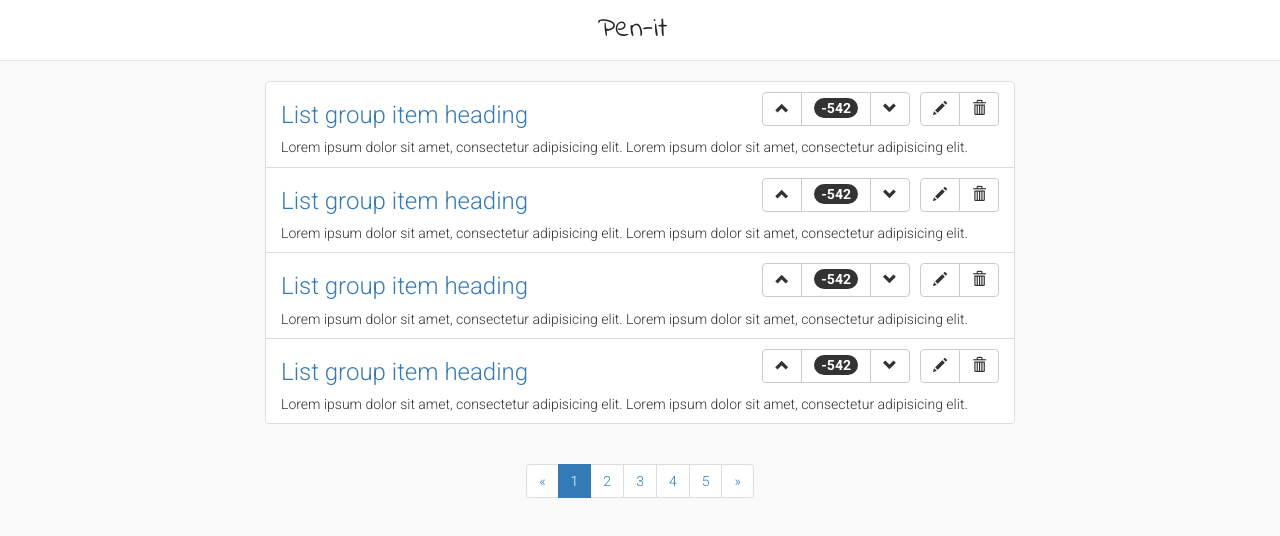
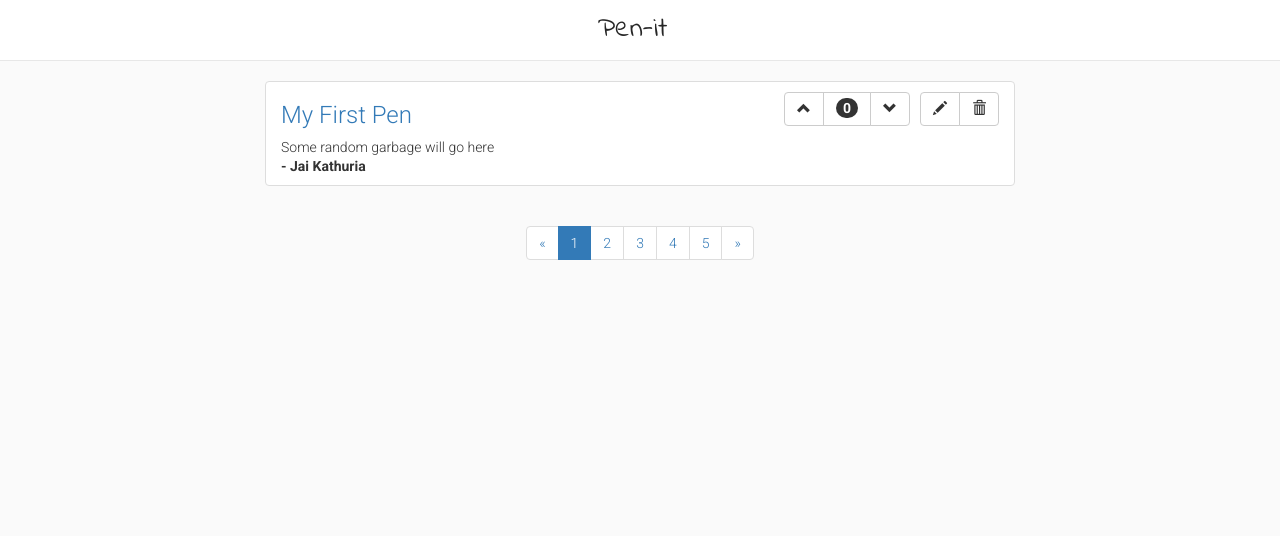
Before and after one commit to jaikathuria/PenIt, a React (Create React App) app: page /category in a window 1280 px wide. Shown: the top 536 px of the page. Built offline with nearby package versions, Linux system fonts and the light colour scheme.

Commit message:
Update: Posts UI

```diff
--- a/package.json
+++ b/package.json
@@ -6,7 +6,8 @@
     "bootstrap": "^3.3.7",
     "react": "^16.0.0",
     "react-dom": "^16.0.0",
-    "react-scripts": "1.0.14"
+    "react-scripts": "1.0.14",
+    "uuid": "^3.1.0"
   },
   "scripts": {
     "start": "react-scripts start",
--- a/src/App.js
+++ b/src/App.js
@@ -3,9 +3,36 @@ import { Route } from 'react-router-dom'
 import Home from './components/Home'
 import Posts from './components/Posts'
 import Post from './components/Post'
+import { reducer } from './reducer/index'
+import { addPen } from './actions/pen'
+import * as api from './utils/api'
+
 
 export default class App extends Component {
+  state = {
+      category: [
+          "Category1",
+          "Category2",
+          "Category3",
+          "Category4",
+          "Category5",
+          "Category6",
+      ],
+      pens: [
+          {
+            title: "My First Pen",
+            content: "Some random garbage will go here",
+            author: "Jai Kathuria",
+            time: Date.now(),
+            id: 1,
+            score: 0,
+          },
+      ]
+  }
+
   render() {
+
+
     return (
       <div>
         <Route
@@ -21,7 +48,9 @@ export default class App extends Component {
           exact
           path="/category"
           render = {() => (
-            <Posts/>
+            <Posts
+               pens = { this.state.pens }
+            />
           )}
         />
       <Route
@@ -36,3 +65,29 @@ export default class App extends Component {
     );
   }
 }
+
+/* -- Test Cases
+
+
+const initialState = {
+      pens: [
+          {
+            title: "My First Pen",
+            content: "Some random garbage will go here",
+            author: "Jai Kathuria",
+            time: Date.now(),
+          }
+      ]
+}
+
+const toAdd = {
+    title: "New Post Test",
+    content: "Again some crap",
+    author: "papa tumhare",
+    time: Date.now(),
+}
+console.log(initialState)
+console.log(reducer(initialState, addPen(toAdd)))
+
+
+  -- */
--- a/src/actions/pen.js
+++ b/src/actions/pen.js
@@ -2,21 +2,25 @@ export const ADD_PEN = "ADD_PEN"
 
 export const addPen = ({ title, content, time, author, category }) => ({
     type: ADD_PEN,
+    data: {
         title,
         content,
         time,
         author,
+    },
 })
 
 export const EDIT_PEN = "EDIT_PEN"
 
 export const editPen = ({ id, title, content, time, author, category }) => ({
     type: EDIT_PEN,
-    id,
+    data: {
         title,
         content,
         time,
         author,
+    },
+    id,
 })
 
 export const DELETE_PEN = "DELETE_PEN"
--- a/src/components/Posts.js
+++ b/src/components/Posts.js
@@ -17,7 +17,8 @@ export default class Posts extends Component {
                 <div className="row">
                     <div className="col-xs-12 col-sm-offset-2 col-sm-8">
                       <ul className="list-group">
-                        <li className="list-group-item">
+                        { this.props.pens.map((pen)=>(
+                          <li className="list-group-item" key={ pen.id }>
                               <div className="btn-group pull-right tool-box">
                                 <button type="button" className="btn btn-default">
                                     <span className="glyphicon glyphicon-pencil"></span>
@@ -28,72 +29,22 @@ export default class Posts extends Component {
                               </div>
                               <div className="btn-group pull-right">
                                 <button type="button" className="btn btn-default"><span className="glyphicon glyphicon-chevron-up"></span></button>
-                              <button className="btn btn-default"><span className="badge score">-542</span></button>
+                                <button className="btn btn-default"><span className="badge score">{ pen.score }</span></button>
                                 <button type="button" className="btn btn-default"><span className="glyphicon glyphicon-chevron-down"></span></button>
                               </div>
                               <div className="list-group-item-heading">
-                              <a><h3 className="post-title">List group item heading</h3></a>
+                                <a><h3 className="post-title">
+                                  { pen.title }
+                                </h3></a>
                               </div>
-                            <p className="list-group-item-text">Lorem ipsum dolor sit amet, consectetur adipisicing elit. Lorem ipsum dolor sit amet, consectetur adipisicing elit.</p>
+                              <p className="list-group-item-text">
+                                 { pen.content }
+                              </p>
+                              <p className="list-group-item-text author big-bold">
+                                - { pen.author }
+                              </p>
                           </li>
-                        <li className="list-group-item">
-                            <div className="btn-group pull-right tool-box">
-                              <button type="button" className="btn btn-default">
-                                  <span className="glyphicon glyphicon-pencil"></span>
-                              </button>
-                              <button type="button" className="btn btn-default">
-                                  <span className="glyphicon glyphicon-trash"></span>
-                              </button>
-                            </div>
-                            <div className="btn-group pull-right">
-                              <button type="button" className="btn btn-default"><span className="glyphicon glyphicon-chevron-up"></span></button>
-                              <button className="btn btn-default"><span className="badge score">-542</span></button>
-                              <button type="button" className="btn btn-default"><span className="glyphicon glyphicon-chevron-down"></span></button>
-                            </div>
-                            <div className="list-group-item-heading">
-                              <a><h3 className="post-title">List group item heading</h3></a>
-                            </div>
-                            <p className="list-group-item-text">Lorem ipsum dolor sit amet, consectetur adipisicing elit. Lorem ipsum dolor sit amet, consectetur adipisicing elit.</p>
-                        </li>
-                        <li className="list-group-item">
-                            <div className="btn-group pull-right tool-box">
-                              <button type="button" className="btn btn-default">
-                                  <span className="glyphicon glyphicon-pencil"></span>
-                              </button>
-                              <button type="button" className="btn btn-default">
-                                  <span className="glyphicon glyphicon-trash"></span>
-                              </button>
-                            </div>
-                            <div className="btn-group pull-right">
-                              <button type="button" className="btn btn-default"><span className="glyphicon glyphicon-chevron-up"></span></button>
-                              <button className="btn btn-default"><span className="badge score">-542</span></button>
-                              <button type="button" className="btn btn-default"><span className="glyphicon glyphicon-chevron-down"></span></button>
-                            </div>
-                            <div className="list-group-item-heading">
-                              <a><h3 className="post-title">List group item heading</h3></a>
-                            </div>
-                            <p className="list-group-item-text">Lorem ipsum dolor sit amet, consectetur adipisicing elit. Lorem ipsum dolor sit amet, consectetur adipisicing elit.</p>
-                        </li>
-                        <li className="list-group-item">
-                            <div className="btn-group pull-right tool-box">
-                              <button type="button" className="btn btn-default">
-                                  <span className="glyphicon glyphicon-pencil"></span>
-                              </button>
-                              <button type="button" className="btn btn-default">
-                                  <span className="glyphicon glyphicon-trash"></span>
-                              </button>
-                            </div>
-                            <div className="btn-group pull-right">
-                              <button type="button" className="btn btn-default"><span className="glyphicon glyphicon-chevron-up"></span></button>
-                              <button className="btn btn-default"><span className="badge score">-542</span></button>
-                              <button type="button" className="btn btn-default"><span className="glyphicon glyphicon-chevron-down"></span></button>
-                            </div>
-                            <div className="list-group-item-heading">
-                              <a><h3 className="post-title">List group item heading</h3></a>
-                            </div>
-                            <p className="list-group-item-text">Lorem ipsum dolor sit amet, consectetur adipisicing elit. Lorem ipsum dolor sit amet, consectetur adipisicing elit.</p>
-                        </li>
-
+                        ))}
                       </ul>
                     </div>
                 </div>
--- a/src/index.css
+++ b/src/index.css
@@ -9,6 +9,7 @@ body {
 .big-bold {
   font-weight: 700;
 }
+
 
 .brand {
   color: #262626 !important;
```
Also changed, not shown: src/actions/comments.js (+11 -6 lines). Lines whose indentation alone changed are shown as unchanged.
